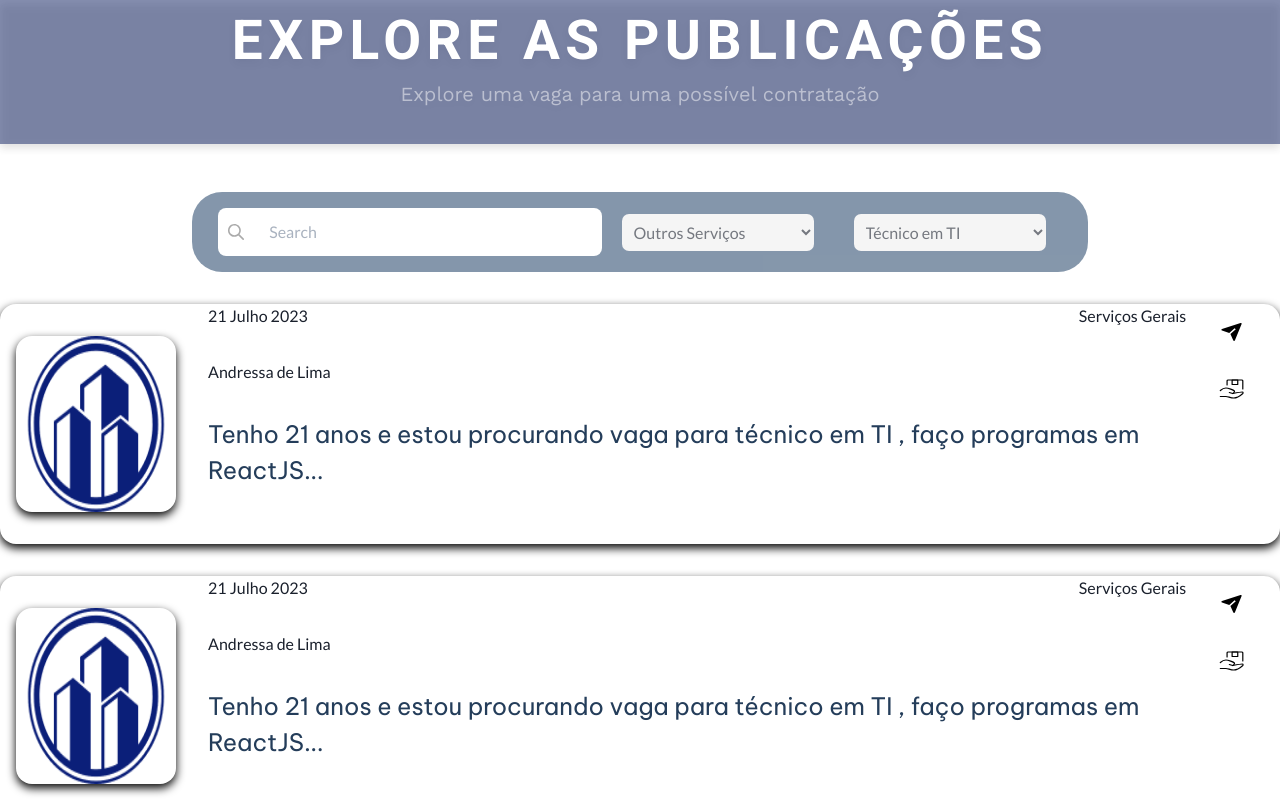
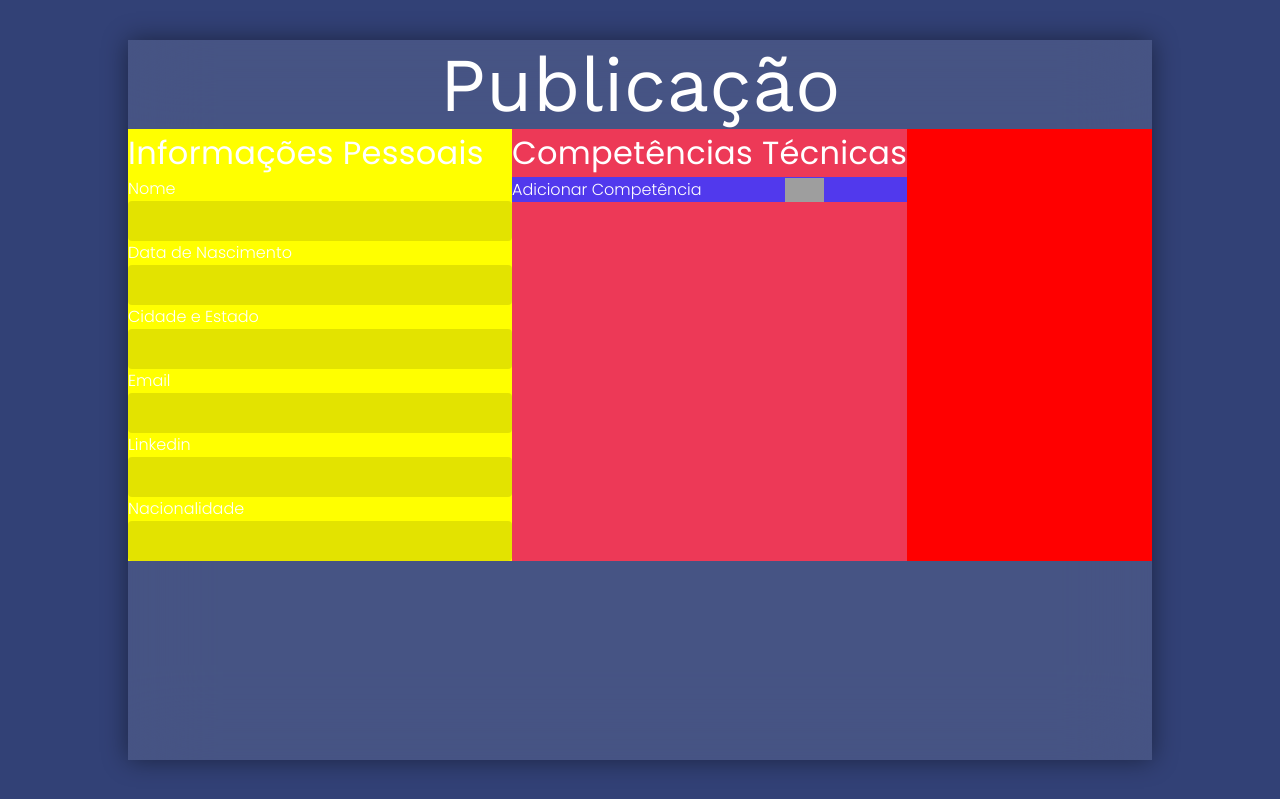
Before and after one commit to midnight1thais/shework, a React (Create React App) app: page / in a window 1280 px wide. Shown: the top 799 px of the page. Built offline with nearby package versions, Linux system fonts and the light colour scheme; grey boxes are pictures that could not be loaded.

Commit message:
testando a tela de criação

```diff
--- a/src/App.js
+++ b/src/App.js
@@ -6,16 +6,16 @@ import { ChakraProvider } from '@chakra-ui/react'
 // import Register from './pagina/Register/Register';
 // import Home from './pagina/Home/Home'
 // import PubliPerson from './pagina/PubliPerson/PubliPerson';
-// import CreatePubli from './pagina/CreatePubli/CreatePubli';
-import PubliCompany from './pagina/PubliCompany/PubliCompany';
+import CreatePubli from './pagina/CreatePubli/CreatePubli';
+// import PubliCompany from './pagina/PubliCompany/PubliCompany';
 
 function App() {
   return (
     <>
       <ChakraProvider>
         <StyledGlobal />
-        <PubliCompany/>
-        {/* <CreatePubli/> */}
+        {/* <PubliCompany/> */}
+        <CreatePubli/>
         {/* <PubliPerson/> */}
         {/* <Home/> */}
         {/* <Register /> */}
```
